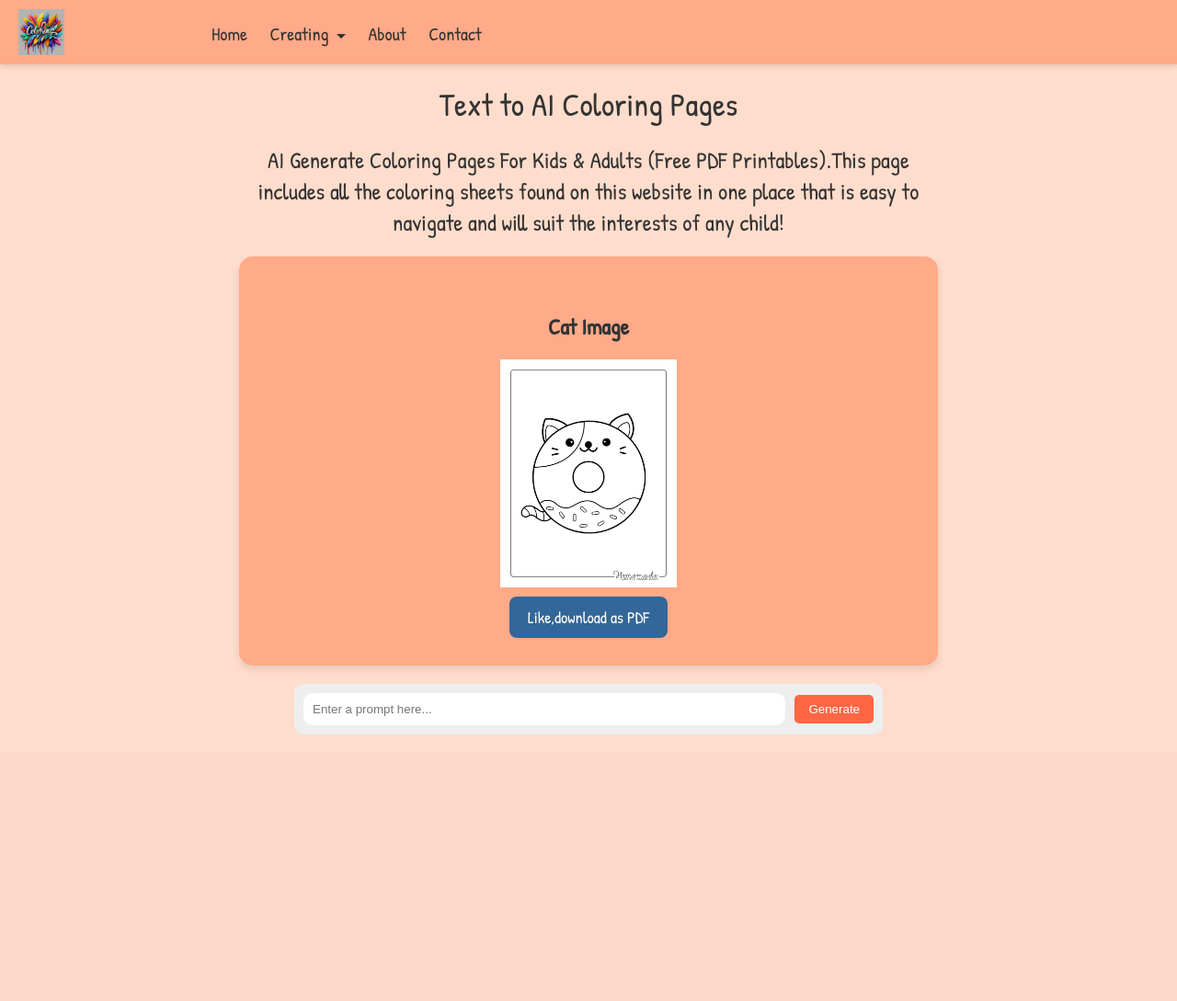
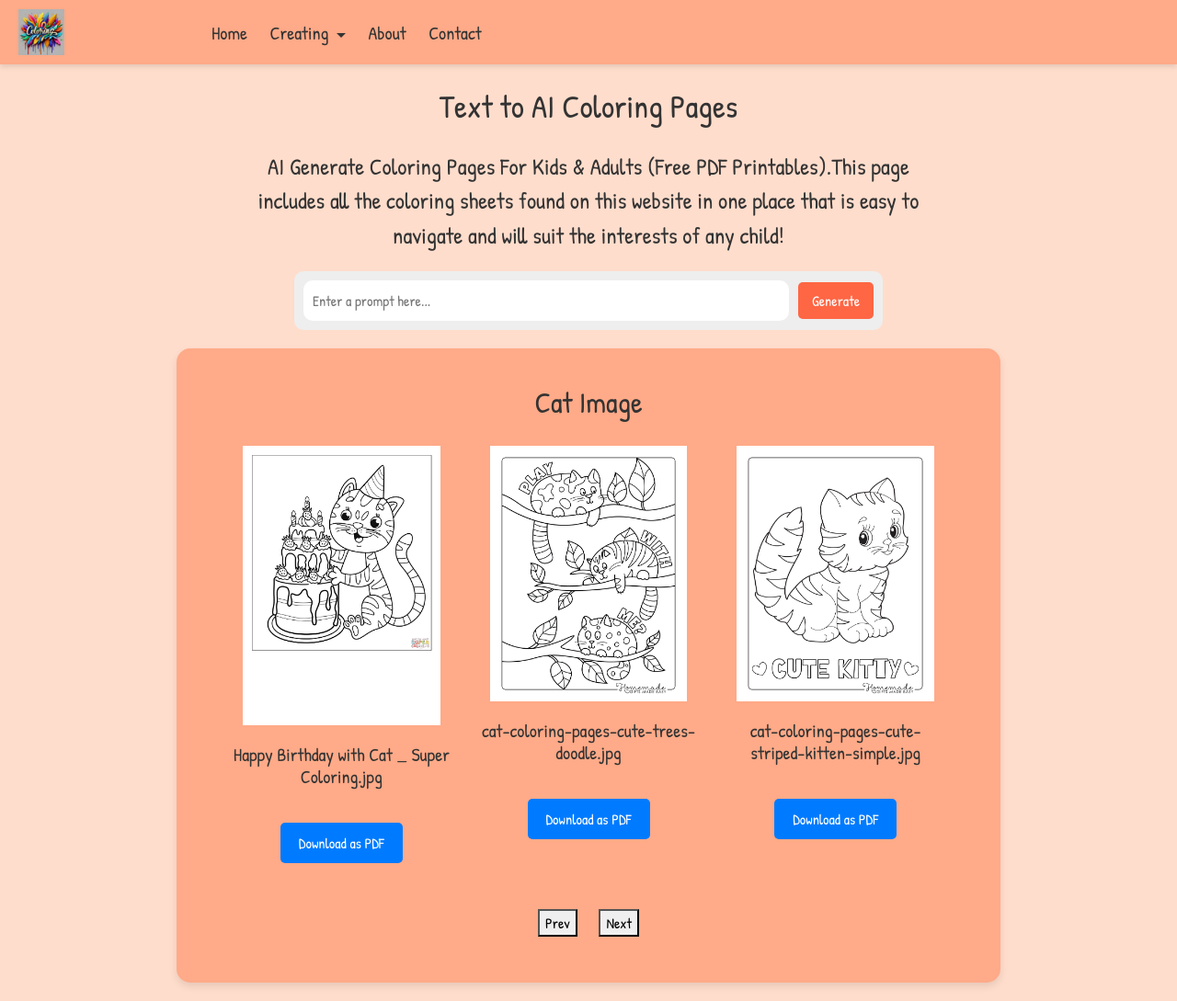
Before and after one commit to Cuteprob/ai-tools-website, a Flask app: page / in a window 1280 px wide. Shown: the whole page at 92% size. Before the commit the page ends 799 px from the top, so only its background shows below. Run offline with Flask 3, Linux system fonts and the light colour scheme; some libraries are stand-ins or nearby versions.

Commit message:
1. 实现了cat图片一次性展示3张，点击Next可以展示下一组三张图片 2. 样式完整，可以下载PDF

```diff
--- a/app.py
+++ b/app.py
@@ -8,13 +8,41 @@ from reportlab.pdfgen import canvas
 
 app = Flask(__name__)
 
+app.jinja_env.globals.update(zip=zip)
+
 IMAGE_FOLDER = "static/images"
 CAT_FOLDER = os.path.join(IMAGE_FOLDER, "cat")
 DRAGON_FOLDER = os.path.join(IMAGE_FOLDER, "dragon")
 
-def get_random_image(folder):
+def get_random_image(folder,count):
     images = os.listdir(folder)
-    return random.choice(images)
+    return random.sample(images,count)
+
+
+
+# @app.route('/')
+# def index(category):
+#     return render_template('index.html')
+
+@app.route('/')
+def index():
+    cat_image_files = get_random_image(CAT_FOLDER,9)
+
+#     cat_image_path = url_for('static', filename='images/cat/' + cat_image_file)
+#     dragon_image_path = url_for('static', filename='images/dragon/' + dragon_image_file)
+    cat_image_paths = [url_for('static', filename=f'images/cat/{file}') for file in cat_image_files]
+
+    image_groups = [list(zip(cat_image_paths[i:i+3], cat_image_files[i:i+3])) for i in range(0, len(cat_image_files), 3)]
+
+
+
+#     return render_template('index.html', cat_image_path=cat_image_path, dragon_image_path=dragon_image_path,cat_image_file=cat_image_file)
+    return render_template('index.html',
+                       cat_image_paths=cat_image_paths,
+                       image_groups=image_groups,
+                       cat_image_files=cat_image_files
+
+                       )
 
 def create_pdf(image_path):
     output = "static/pdf_output/" + os.path.basename(image_path).replace('.jpg', '.pdf')
@@ -50,23 +78,6 @@ def create_pdf(image_path):
     return output
 
 
-# @app.route('/')
-# def index(category):
-#     return render_template('index.html')
-
-@app.route('/')
-def index():
-    cat_image_file = get_random_image(CAT_FOLDER)
-    dragon_image_file = get_random_image(DRAGON_FOLDER)
-
-    cat_image_path = url_for('static', filename='images/cat/' + cat_image_file)
-    dragon_image_path = url_for('static', filename='images/dragon/' + dragon_image_file)
-
-    return render_template('index.html', cat_image_path=cat_image_path, dragon_image_path=dragon_image_path,cat_image_file=cat_image_file)
-
-
-
-
 @app.route('/download/<category>/<image_file>')
 def download_pdf(category, image_file):
 
--- a/static/styles.css
+++ b/static/styles.css
@@ -125,6 +125,69 @@ body {
     margin: 20px auto;  /* 添加一些外边距，尤其是顶部外边距，确保与导航栏有一定的间隙 */
 }
 
+
+
+
+/****************************************************轮播样式*/
+.carousel-container {
+    text-align: center;
+    background-color: #FFAA88;
+    padding: 40px 60px;
+    border-radius: 15px;
+    box-shadow: 0 4px 8px rgba(0, 0, 0, 0.1);
+    max-width: 70%;
+    min-width: 200px;
+    margin: 20px auto;  /* 添加一些外边距，尤其是顶部外边距，确保与导航栏有一定的间隙 */
+}
+
+.carousel-wrapper {
+    display: flex;
+    transition: all 0.5s;
+}
+
+.carousel-slide {
+    min-width: 100%;
+}
+
+.display-image {
+    max-width: 90%;   /* 调整为50%让图片不太大 */
+    margin: 20px auto;
+    display: block;
+}
+
+.col {
+    width: 33.33%;
+    float: left;
+    box-sizing: border-box;
+}
+
+.button {
+    background-color: #007BFF;  /* 按钮背景颜色 */
+    color: white;  /* 按钮文字颜色 */
+    padding: 10px 20px;  /* 按钮内部间距 */
+    border: none;  /* 没有边框 */
+    border-radius: 5px;  /* 圆角 */
+    cursor: pointer;  /* 当鼠标悬停时显示手指图标 */
+    font-size: 16px;  /* 字体大小 */
+    text-decoration: none;  /* 去掉链接的下划线 */
+    margin-top: 30px;  /* 上方边距 */
+    margin-bottom: 50px;
+    display: inline-block;
+    transition: background-color 0.3s ease;  /* 过渡效果 */
+}
+
+.button:hover {
+    background-color: #FF6644;
+}
+
+.next-btn {
+    /* 这里可以添加你想要的样式 */
+    margin-left: 20px;  /* 示例：将按钮向右移动 */
+    margin-bottom: 10px; /* 示例：将按钮向下移动 */
+}
+
+
+
 .chat-container {
     margin-top: 20px;
     max-width: 50%; /* 设置与 container 相同的最大宽度 */
@@ -207,26 +270,3 @@ body {
 .icon:hover {
     transform: scale(1.05);
 }
-
-.button {
-    background-color: #336699;
-    color: white;
-    border: none;
-    padding: 10px 20px;
-    border-radius: 8px;
-    font-size: 18px;
-    cursor: pointer;
-    transition: background-color 0.3s;
-    margin: 0 10px;  /* 添加边距 */
-    text-decoration: none; /* 移除链接的下划线 */
-}
-
-.button:hover {
-    background-color: #FF6644;
-}
-
-.display-image {
-    max-width: 30%;   /* 调整为50%让图片不太大 */
-    margin: 20px auto;
-    display: block;
-}
--- a/templates/index.html
+++ b/templates/index.html
@@ -4,8 +4,13 @@
     <meta charset="UTF-8">
     <meta name="viewport" content="width=device-width, initial-scale=1.0">
     <title>Select Category</title>
+    <link href="https://maxcdn.bootstrapcdn.com/bootstrap/4.5.2/css/bootstrap.min.css" rel="stylesheet">
     <link rel="stylesheet" href="{{ url_for('static', filename='styles.css') }}">
     <link href="https://fonts.googleapis.com/css2?family=Patrick+Hand&display=swap" rel="stylesheet">
+    <script src="https://ajax.googleapis.com/ajax/libs/jquery/3.5.1/jquery.min.js"></script>
+    <script src="https://cdnjs.cloudflare.com/ajax/libs/popper.js/1.16.0/umd/popper.min.js"></script>
+    <script src="https://maxcdn.bootstrapcdn.com/bootstrap/4.5.2/js/bootstrap.min.js"></script>
+
 </head>
 <body>
 
@@ -35,13 +40,26 @@
     AI Generate Coloring Pages For Kids & Adults (Free PDF Printables).This page includes all the coloring sheets found on this website in one place that is easy to navigate and will suit the interests of any child!
 </div>
 
-<div class="container">
-    <h2>Cat Image</h2>
-    <img src="{{ cat_image_path }}" alt="Cat" class="display-image">
-    <div>
-        <a href="{{ url_for('download_pdf', category='cat', image_file=cat_image_file) }}" class="button">Like,download as PDF</a>
-    </div>
-</div>
+<!--<div class="container">-->
+<!--    <h2>Cat Image</h2>-->
+<!--    <img src="{{ cat_image_path }}" alt="Cat" class="display-image">-->
+<!--    <div>-->
+<!--        <a href="{{ url_for('download_pdf', category='cat', image_file=cat_image_file) }}" class="button">Like,download as PDF</a>-->
+<!--    </div>-->
+<!--</div>-->
+
+<!--<div class="container">-->
+<!--    <h2>Cat Image</h2>-->
+
+<!--    <div class="row">-->
+<!--        {% for path, file in zip(cat_image_paths, cat_image_files) %}-->
+<!--        <div class="col-md-4">-->
+<!--            <img src="{{ path }}" alt="Cat Image" class="display-image">-->
+<!--            <a href="{{ url_for('download_pdf', category='cat', image_file=file) }}" class="button">Download</a>-->
+<!--        </div>-->
+<!--        {% endfor %}-->
+<!--    </div>-->
+<!--</div>-->
 
 <div class="chat-container">
     <div class="chatbox">
@@ -56,7 +74,64 @@
     </div>
 </div>
 
+<div class="carousel-container">
+    <h2>Cat Image</h2>
+    <div class="carousel-wrapper">
+        {% for group in image_groups %}
+        <div class="carousel-slide"  style="display:none;">
+            <div class="row">
+                {% for image, title in group %}
+                <div class="col">
+                    <img src="{{ image }}" alt="{{ title }}" class="display-image">
+                    <h5>{{ title }}</h5>
+                    <a href="{{ url_for('download_pdf', category='cat', image_file=title) }}" class="button">Download as PDF</a>
+                </div>
+                {% endfor %}
+            </div>
+        </div>
+        {% endfor %}
+    </div>
+    <button id="prevBtn" class="carousel-container.next-btn">Prev</button>
+    <button id="nextBtn" class="next-btn">Next</button>
+</div>
+
+
+
+
 <script>
+
+
+<!--轮播JS动效    -->
+let carouselWrapper = document.querySelector('.carousel-wrapper');
+let currentIndex = 0;
+const imageGroupsLength = {{ image_groups|length }};
+let slides = document.querySelectorAll('.carousel-slide');
+slides[currentIndex].style.display = 'block'; // 默认显示第一个slide
+
+document.getElementById('prevBtn').addEventListener('click', function() {
+    slides[currentIndex].style.display = 'none';
+    currentIndex = (currentIndex - 1 + imageGroupsLength) % imageGroupsLength;
+    slides[currentIndex].style.display = 'block';
+});
+
+document.getElementById('nextBtn').addEventListener('click', function() {
+    slides[currentIndex].style.display = 'none';
+    currentIndex = (currentIndex + 1) % imageGroupsLength;
+    slides[currentIndex].style.display = 'block';
+});
+
+
+<!--轮播JS动效    -->
+
+
+
+function updateCarousel() {
+    let offset = -currentIndex * 100;
+    carouselWrapper.style.transform = `translateX(${offset}%)`;
+}
+
+
+
     const queryInput = document.getElementById('queryInput');
     const querySelect = document.getElementById('querySelect');
     const goButton = document.getElementById('goButton');
```
Also changed, not shown: static/images/cat/dinosaur-coloring-pages-cartoon-tyrannosaurus-rex-mouth-open.jpg (added), static/images/cat/dragon-coloring-pages-cute-spotty-dragon-preschoolers.jpg (added), static/images/cat/dragon-coloring-pages-detailed-wings-open-for-adults.jpg (added), static/images/cat/dragon-coloring-pages-fairytale-knights-dragon-castle-scene.jpg (added), 2 other files.
